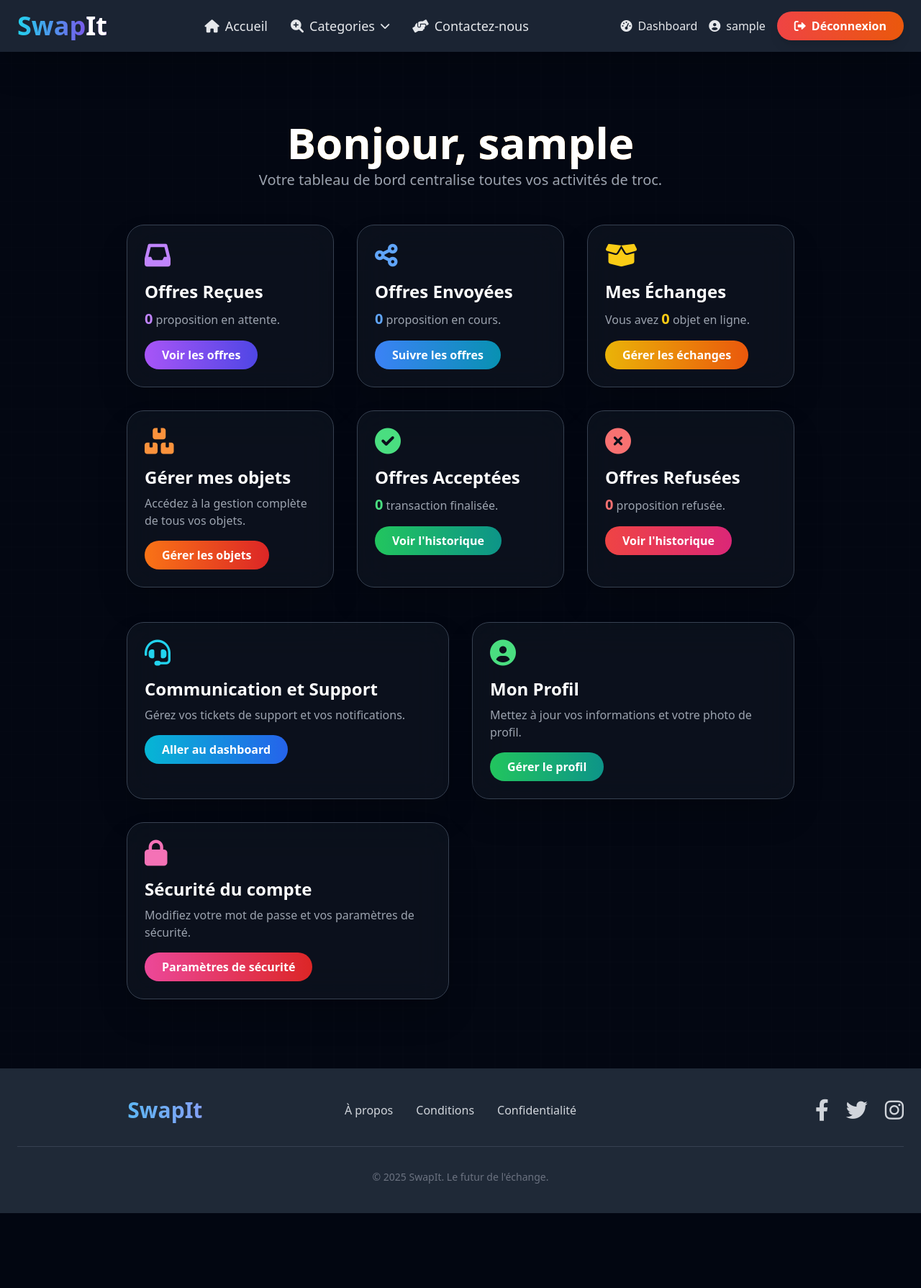
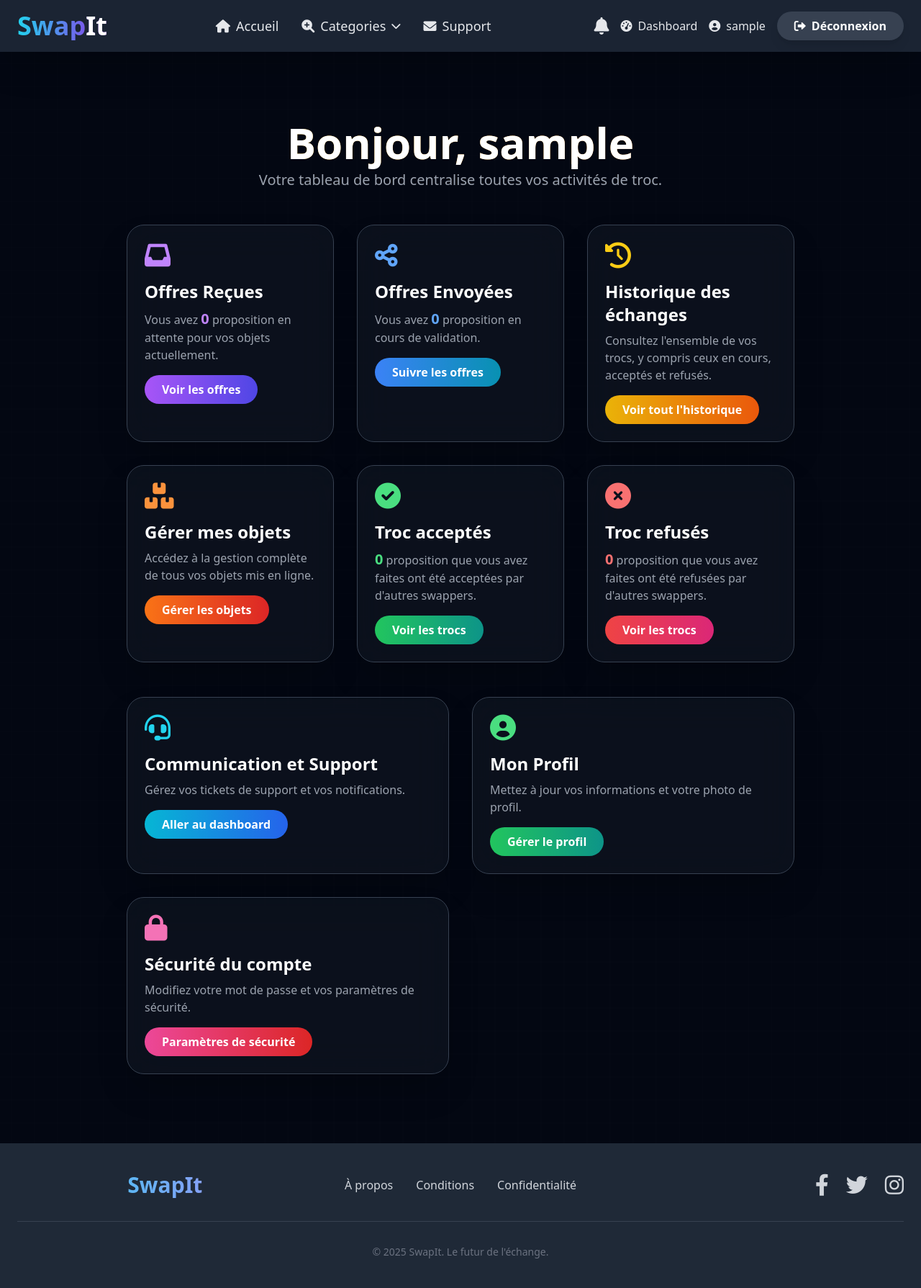
Before and after one commit to Godecode62/Swap, a Django app: page /accounts/dashboard/ in a window 1280 px wide. Shown: the whole page at 72% size. Before the commit the page ends 1685 px from the top, so only its background shows below. Run offline with Django 5.2, Linux system fonts and the light colour scheme; the visitor is signed in with stand-in values (Sample User, id 1); data that the repository does not hold is empty; parts of the project's set-up code (start-up, migrations or seed data) failed here and were passed over.

Commit message:
feat : accepted refused dashboard and more things rorriged

```diff
--- a/Swap/settings.py
+++ b/Swap/settings.py
@@ -22,7 +22,6 @@ TEMPLATES_DIR = BASE_DIR / 'templates'
 
 AUTH_USER_MODEL = 'users.User'
 LOGIN_URL = 'login'
-LOGIN_REDIRECT_URL = 'home'
 LOGOUT_REDIRECT_URL = 'login'
 
 
@@ -83,6 +82,7 @@ TEMPLATES = [
                 'django.contrib.auth.context_processors.auth',
                 'django.contrib.messages.context_processors.messages',
                 'items.context_processors.categories_processor',
+                'communication.context_processors.unread_notifications_count',
             ],
         },
     },
--- /dev/null
+++ b/communication/context_processors.py
@@ -0,0 +1,11 @@
+from .models import Notification
+
+def unread_notifications_count(request):
+    """
+    Ajoute le nombre de notifications non lues au contexte de chaque requête.
+    """
+    if request.user.is_authenticated:
+        count = Notification.objects.filter(user=request.user, is_read=False).count()
+    else:
+        count = 0
+    return {'unread_notifications_count': count}
--- a/templates/base.html
+++ b/templates/base.html
@@ -140,10 +140,21 @@
                         {% endfor %}
                     </div>
                 </div>
-                <a href="{% url 'contact' %}" class="text-lg font-medium text-gray-200 hover:text-cyan-400 hover:scale-105 transition duration-300 flex items-center"><i class="fas fa-hands-helping mr-2"></i> Contactez-nous</a>
+                <a href="{% url 'contact' %}" class="text-lg font-medium text-gray-200 hover:text-cyan-400 hover:scale-105 transition duration-300 flex items-center"><i class="fas fa-envelope mr-2"></i> Support</a>
             </nav>
             <div class="hidden md:flex items-center space-x-4">
                 {% if user.is_authenticated %}
+                    {# Notification Bell - Desktop #}
+                    <div class="relative">
+                        <a href="{% url 'my_notifications' %}" class="text-gray-200 hover:text-cyan-400 transition duration-300 font-medium flex items-center relative">
+                            <i class="fas fa-bell text-2xl"></i>
+                            {% if unread_notifications_count > 0 %}
+                                <span class="absolute top-0 right-0 transform translate-x-1/2 -translate-y-1/2 bg-red-500 text-white text-xs font-bold px-2 py-1 rounded-full animate-pulse-light">
+                                    {{ unread_notifications_count }}
+                                </span>
+                            {% endif %}
+                        </a>
+                    </div>
                     {% if user.is_superuser %}
                         <a href="{% url 'admin_dashboard' %}" class="text-gray-200 hover:text-cyan-400 transition duration-300 font-medium flex items-center">
                             <i class="fas fa-tachometer-alt mr-2"></i> Dashboard
@@ -158,7 +169,7 @@
                     </a>
                     <form method="post" action="{% url 'logout' %}" class="inline">
                         {% csrf_token %}
-                        <button type="submit" class="bg-gradient-to-r from-red-500 to-orange-600 hover:from-red-600 hover:to-orange-700 text-white font-bold py-2 px-6 rounded-full shadow-lg transition duration-300 transform hover:scale-105 flex items-center">
+                        <button type="submit" class="bg-gray-700 hover:bg-gray-600 text-white font-bold py-2 px-6 rounded-full shadow-lg transition duration-300 transform hover:scale-105 flex items-center">
                             <i class="fas fa-sign-out-alt mr-2"></i> Déconnexion
                         </button>
                     </form>
@@ -166,7 +177,7 @@
                     <a href="{% url 'login' %}" class="text-cyan-400 hover:text-cyan-300 transition duration-300 font-medium flex items-center">
                         <i class="fas fa-sign-in-alt mr-2"></i> Connexion
                     </a>
-                    <a href="{% url 'signup' %}" class="bg-gradient-to-r from-purple-500 to-pink-600 hover:from-purple-600 hover:to-pink-700 text-white font-bold py-2 px-6 rounded-full shadow-lg transition duration-300 transform hover:scale-105 flex items-center">
+                    <a href="{% url 'signup' %}" class="bg-gray-700 hover:bg-gray-600 text-white font-bold py-2 px-6 rounded-full shadow-lg transition duration-300 transform hover:scale-105 flex items-center">
                         <i class="fas fa-user-plus mr-2"></i> S'inscrire
                     </a>
                 {% endif %}
@@ -198,9 +209,20 @@
                         {% endfor %}
                     </div>
                 </div>
-                <a href="{% url 'contact' %}" class="block text-xl font-medium text-gray-100 hover:text-cyan-400 transition duration-300 flex items-center"><i class="fas fa-hands-helping mr-3"></i> Contactez-nous</a>
+                <a href="{% url 'contact' %}" class="block text-xl font-medium text-gray-100 hover:text-cyan-400 transition duration-300 flex items-center"><i class="fas fa-envelope mr-3"></i> Support</a>
 
                 {% if user.is_authenticated %}
+                    {# Notification Bell - Mobile #}
+                    <div class="relative w-2/3">
+                        <a href="{% url 'my_notifications' %}" class="block text-xl font-medium text-gray-100 hover:text-cyan-400 transition duration-300 flex items-center justify-center relative">
+                            <i class="fas fa-bell mr-3"></i> Notifications
+                            {% if unread_notifications_count > 0 %}
+                                <span class="absolute right-0 transform -translate-x-1/2 -translate-y-1/2 bg-red-500 text-white text-xs font-bold px-2 py-1 rounded-full animate-pulse-light">
+                                    {{ unread_notifications_count }}
+                                </span>
+                            {% endif %}
+                        </a>
+                    </div>
                     {% if user.is_superuser %}
                         <a href="{% url 'admin_dashboard' %}" class="block text-xl font-medium text-gray-100 hover:text-cyan-400 transition duration-300 flex items-center mt-4">
                             <i class="fas fa-tachometer-alt mr-3"></i> Dashboard
@@ -215,13 +237,13 @@
                     </a>
                     <form method="post" action="{% url 'logout' %}" class="mt-4">
                         {% csrf_token %}
-                        <button type="submit" class="block bg-gradient-to-r from-red-500 to-orange-600 hover:from-red-600 hover:to-orange-700 text-white font-bold py-3 px-8 rounded-full shadow-lg transition duration-300 w-2/3 text-center flex items-center justify-center">
+                        <button type="submit" class="block bg-gray-700 hover:bg-gray-600 text-white font-bold py-3 px-8 rounded-full shadow-lg transition duration-300 w-2/3 text-center flex items-center justify-center">
                             <i class="fas fa-sign-out-alt mr-3"></i> Déconnexion
                         </button>
                     </form>
                 {% else %}
                     <a href="{% url 'login' %}" class="block text-cyan-400 hover:text-cyan-300 transition duration-300 font-medium mt-4 flex items-center"><i class="fas fa-sign-in-alt mr-3"></i> Connexion</a>
-                    <a href="{% url 'signup' %}" class="block bg-gradient-to-r from-purple-500 to-pink-600 hover:from-purple-600 hover:to-pink-700 text-white font-bold py-3 px-8 rounded-full shadow-lg transition duration-300 w-2/3 text-center flex items-center justify-center"><i class="fas fa-user-plus mr-3"></i> S'inscrire</a>
+                    <a href="{% url 'signup' %}" class="block bg-gray-700 hover:bg-gray-600 text-white font-bold py-3 px-8 rounded-full shadow-lg transition duration-300 w-2/3 text-center flex items-center justify-center"><i class="fas fa-user-plus mr-3"></i> S'inscrire</a>
                 {% endif %}
             </nav>
         </div>
--- a/templates/items/about.html
+++ b/templates/items/about.html
@@ -65,6 +65,7 @@
         </div>
     </section>
 
+    {% if not request.user.is_authenticated %}
         <section class="bg-gradient-to-br from-purple-700 to-indigo-800 text-white py-20 px-6 rounded-3xl shadow-2xl text-center mt-16 transform skew-y-1">
             <div class="max-w-4xl mx-auto relative z-10 transform -skew-y-1">
                 <h2 class="text-5xl md:text-6xl font-extrabold mb-6 animate-pulse-light bg-clip-text text-transparent bg-gradient-to-r from-cyan-300 to-yellow-300">
@@ -78,5 +79,7 @@
                 </a>
             </div>
         </section>
+    {% endif %}
+
 
 {% endblock content %}
--- a/templates/items/conditions.html
+++ b/templates/items/conditions.html
@@ -76,6 +76,7 @@
     </section>
 
     <!-- Section d'appel à l'action -->
+    {% if not request.user.is_authenticated %}
         <section class="bg-gradient-to-br from-purple-700 to-indigo-800 text-white py-20 px-6 rounded-3xl shadow-2xl text-center mt-16 transform skew-y-1">
             <div class="max-w-4xl mx-auto relative z-10 transform -skew-y-1">
                 <h2 class="text-5xl md:text-6xl font-extrabold mb-6 animate-pulse-light bg-clip-text text-transparent bg-gradient-to-r from-cyan-300 to-yellow-300">
@@ -90,4 +91,6 @@
             </div>
         </section>
 
+    {% endif %}
+
 {% endblock content %}
--- a/templates/items/confidentiality.html
+++ b/templates/items/confidentiality.html
@@ -83,6 +83,7 @@
     </section>
 
     <!-- Section d'appel à l'action -->
+    {% if not request.user.is_authenticated %}
         <section class="bg-gradient-to-br from-purple-700 to-indigo-800 text-white py-20 px-6 rounded-3xl shadow-2xl text-center mt-16 transform skew-y-1">
             <div class="max-w-4xl mx-auto relative z-10 transform -skew-y-1">
                 <h2 class="text-5xl md:text-6xl font-extrabold mb-6 animate-pulse-light bg-clip-text text-transparent bg-gradient-to-r from-cyan-300 to-yellow-300">
@@ -97,4 +98,6 @@
             </div>
         </section>
 
+    {% endif %}
+
 {% endblock content %}
--- a/templates/items/home.html
+++ b/templates/items/home.html
@@ -202,7 +202,7 @@
             </a>
         </div>
     </section>
-
+    {% if not request.user.is_authenticated %}
         <section class="bg-gradient-to-br from-purple-700 to-indigo-800 text-white py-20 px-6 rounded-3xl shadow-2xl text-center mt-16 transform skew-y-1">
             <div class="max-w-4xl mx-auto relative z-10 transform -skew-y-1">
                 <h2 class="text-5xl md:text-6xl font-extrabold mb-6 animate-pulse-light bg-clip-text text-transparent bg-gradient-to-r from-cyan-300 to-yellow-300">
@@ -217,4 +217,6 @@
             </div>
         </section>
 
+    {% endif %}
+
 {% endblock content %}
--- a/templates/items/item_detail.html
+++ b/templates/items/item_detail.html
@@ -26,7 +26,11 @@
             <div class="flex flex-col justify-center">
                 <h1 class="text-4xl md:text-5xl font-extrabold text-white mb-2">{{ item.title }}</h1>
                 <p class="text-gray-400 text-lg mb-6">Posté par
-                    <a href="{% url 'public_profile' item.owner.pk %}" class="text-yellow-400 font-semibold hover:underline">{{ item.owner.username }}</a>
+                    {% if user.is_authenticated %}
+                        <a href="{% url 'public_profile' item.owner.pk %}" class="text-yellow-400 font-semibold hover:underline">{{ item.owner.username }}</a>
+                    {% else %}
+                        <span class="text-yellow-400 font-semibold">{{ item.owner.username }}</span>
+                    {% endif %}
                 </p>
 
                 <p class="text-gray-300 text-xl leading-relaxed mb-6">{{ item.description|linebreaksbr }}</p>
--- a/templates/users/profile.html
+++ b/templates/users/profile.html
@@ -18,11 +18,11 @@
                 {% endif %}
             </div>
 
-            <div class="flex-1 text-center md:text-left space-y-2">
-                <h1 class="text-4xl lg:text-5xl font-extrabold text-white leading-tight">
+            <div class="flex-1 text-center md:text-left space-y-2 min-w-0">
+                <h1 class="text-3xl sm:text-4xl lg:text-5xl font-extrabold text-white leading-tight break-words">
                     <span class="bg-clip-text text-transparent bg-gradient-to-r from-blue-400 to-cyan-400">{{ user.username }}</span>
                 </h1>
-                <p class="text-gray-300 text-lg italic leading-relaxed">
+                <p class="text-gray-300 text-lg italic leading-relaxed break-words">
                     {{ user.bio|default:"L'échange est ma passion, donner une seconde vie aux objets ma mission. J'ai hâte de découvrir ce que la communauté a à offrir" }}
                 </p>
                 <div class="flex flex-wrap justify-center md:justify-start gap-3 mt-4">
--- a/templates/users/user_dashboard.html
+++ b/templates/users/user_dashboard.html
@@ -32,10 +32,11 @@
                 <i class="fas fa-inbox text-4xl text-purple-400 mb-4"></i>
                 <h3 class="text-2xl font-bold text-white mb-2">Offres Reçues</h3>
                 <p class="text-gray-400 mb-4">
+                    Vous avez
                     <span class="text-purple-400 font-bold text-xl">{{ offers_received_count }}</span>
-                     proposition{% if offers_received_count > 1 %}s{% endif %} en attente.
+                    {% if offers_received_count > 1 %}propositions{% else %}proposition{% endif %} en attente pour vos objets actuellement.
                 </p>
-                <a href="{% url 'trade_history' status='pending' %}" class="inline-block bg-gradient-to-r from-purple-500 to-indigo-600 hover:from-purple-600 hover:to-indigo-700 text-white font-semibold py-2 px-6 rounded-full transition duration-300">
+                <a href="{% url 'my_trades' %}?filter=received" class="inline-block bg-gradient-to-r from-purple-500 to-indigo-600 hover:from-purple-600 hover:to-indigo-700 text-white font-semibold py-2 px-6 rounded-full transition duration-300">
                     Voir les offres
                 </a>
             </div>
@@ -44,24 +45,23 @@
                 <i class="fas fa-share-alt text-4xl text-blue-400 mb-4"></i>
                 <h3 class="text-2xl font-bold text-white mb-2">Offres Envoyées</h3>
                 <p class="text-gray-400 mb-4">
+                    Vous avez
                     <span class="text-blue-400 font-bold text-xl">{{ offers_sent_count }}</span>
-                     proposition{% if offers_sent_count > 1 %}s{% endif %} en cours.
+                    {% if offers_sent_count > 1 %}propositions{% else %}proposition{% endif %} en cours de validation.
                 </p>
-                <a href="{% url 'trade_history' status='pending' %}" class="inline-block bg-gradient-to-r from-blue-500 to-cyan-600 hover:from-blue-600 hover:to-cyan-700 text-white font-semibold py-2 px-6 rounded-full transition duration-300">
+                <a href="{% url 'my_trades' %}?filter=sent" class="inline-block bg-gradient-to-r from-blue-500 to-cyan-600 hover:from-blue-600 hover:to-cyan-700 text-white font-semibold py-2 px-6 rounded-full transition duration-300">
                     Suivre les offres
                 </a>
             </div>
 
             <div class="bg-gray-800 bg-opacity-30 border border-gray-700 rounded-3xl p-6 shadow-2xl backdrop-blur-xl transition transform hover:scale-105 duration-300">
-                <i class="fas fa-box-open text-4xl text-yellow-400 mb-4"></i>
-                <h3 class="text-2xl font-bold text-white mb-2">Mes Échanges</h3>
+                <i class="fas fa-history text-4xl text-yellow-400 mb-4"></i>
+                <h3 class="text-2xl font-bold text-white mb-2">Historique des échanges</h3>
                 <p class="text-gray-400 mb-4">
-                    Vous avez
-                    <span class="text-yellow-400 font-bold text-xl">{{ item_count }}</span>
-                     objet{% if item_count > 1 %}s{% endif %} en ligne.
+                    Consultez l'ensemble de vos trocs, y compris ceux en cours, acceptés et refusés.
                 </p>
                 <a href="{% url 'my_trades' %}" class="inline-block bg-gradient-to-r from-yellow-500 to-orange-600 hover:from-yellow-600 hover:to-orange-700 text-white font-semibold py-2 px-6 rounded-full transition duration-300">
-                    Gérer les échanges
+                    Voir tout l'historique
                 </a>
             </div>
 
@@ -69,7 +69,7 @@
                 <i class="fas fa-boxes-stacked text-4xl text-orange-400 mb-4"></i>
                 <h3 class="text-2xl font-bold text-white mb-2">Gérer mes objets</h3>
                 <p class="text-gray-400 mb-4">
-                    Accédez à la gestion complète de tous vos objets.
+                    Accédez à la gestion complète de tous vos objets mis en ligne.
                 </p>
                 <a href="{% url 'user_items_dashboard' %}" class="inline-block bg-gradient-to-r from-orange-500 to-red-600 hover:from-orange-600 hover:to-red-700 text-white font-semibold py-2 px-6 rounded-full transition duration-300">
                     Gérer les objets
@@ -78,25 +78,25 @@
 
             <div class="bg-gray-800 bg-opacity-30 border border-gray-700 rounded-3xl p-6 shadow-2xl backdrop-blur-xl transition transform hover:scale-105 duration-300">
                 <i class="fas fa-check-circle text-4xl text-green-400 mb-4"></i>
-                <h3 class="text-2xl font-bold text-white mb-2">Offres Acceptées</h3>
+                <h3 class="text-2xl font-bold text-white mb-2">Troc acceptés</h3>
                 <p class="text-gray-400 mb-4">
                     <span class="text-green-400 font-bold text-xl">{{ accepted_trades_count }}</span>
-                    transaction{% if accepted_trades_count > 1 %}s{% endif %} finalisée{% if accepted_trades_count > 1 %}s{% endif %}.
+                    {% if accepted_trades_count > 1 %}propositions{% else %}proposition{% endif %} que vous avez faites ont été acceptées par d'autres swappers.
                 </p>
                 <a href="{% url 'trade_history' status='accepted' %}" class="inline-block bg-gradient-to-r from-green-500 to-teal-600 hover:from-green-600 hover:to-teal-700 text-white font-semibold py-2 px-6 rounded-full transition duration-300">
-                    Voir l'historique
+                    Voir les trocs
                 </a>
             </div>
 
             <div class="bg-gray-800 bg-opacity-30 border border-gray-700 rounded-3xl p-6 shadow-2xl backdrop-blur-xl transition transform hover:scale-105 duration-300">
                 <i class="fas fa-times-circle text-4xl text-red-400 mb-4"></i>
-                <h3 class="text-2xl font-bold text-white mb-2">Offres Refusées</h3>
+                <h3 class="text-2xl font-bold text-white mb-2">Troc refusés</h3>
                 <p class="text-gray-400 mb-4">
                     <span class="text-red-400 font-bold text-xl">{{ refused_trades_count }}</span>
-                    proposition{% if refused_trades_count > 1 %}s{% endif %} refusée{% if refused_trades_count > 1 %}s{% endif %}.
+                    {% if refused_trades_count > 1 %}propositions{% else %}proposition{% endif %} que vous avez faites ont été refusées par d'autres swappers.
                 </p>
                 <a href="{% url 'trade_history' status='rejected' %}" class="inline-block bg-gradient-to-r from-red-500 to-pink-600 hover:from-red-600 hover:to-pink-700 text-white font-semibold py-2 px-6 rounded-full transition duration-300">
-                    Voir l'historique
+                    Voir les trocs
                 </a>
             </div>
 
--- a/users/views.py
+++ b/users/views.py
@@ -58,6 +58,13 @@ class SignUpView(UserNotAuthenticatedMixin, CreateView):
 class CustomLoginView(UserNotAuthenticatedMixin, LoginView):
     template_name = 'users/login.html'
     redirect_authenticated_user = True
+    success_url = reverse_lazy('user_dashboard')
+
+    def get_success_url(self):
+        if self.request.user.is_authenticated:
+            return reverse('user_dashboard')
+        return super().get_success_url()
+
 
 class CustomLogoutView(LoginRequiredMixin, LogoutView):
     next_page = reverse_lazy('login')
```
Also changed, not shown: static/css/output.css (+119 -139 lines), templates/items/item_list.html (+16 -1 lines), templates/items/pas_encore_sur_les_reseaux.html (+6 -3 lines), templates/trade/trade_offer_form.html (+31 -17 lines), templates/users/public_profile.html (+4 -4 lines), users/admin_views.py (added). Lines whose indentation alone changed are shown as unchanged.
